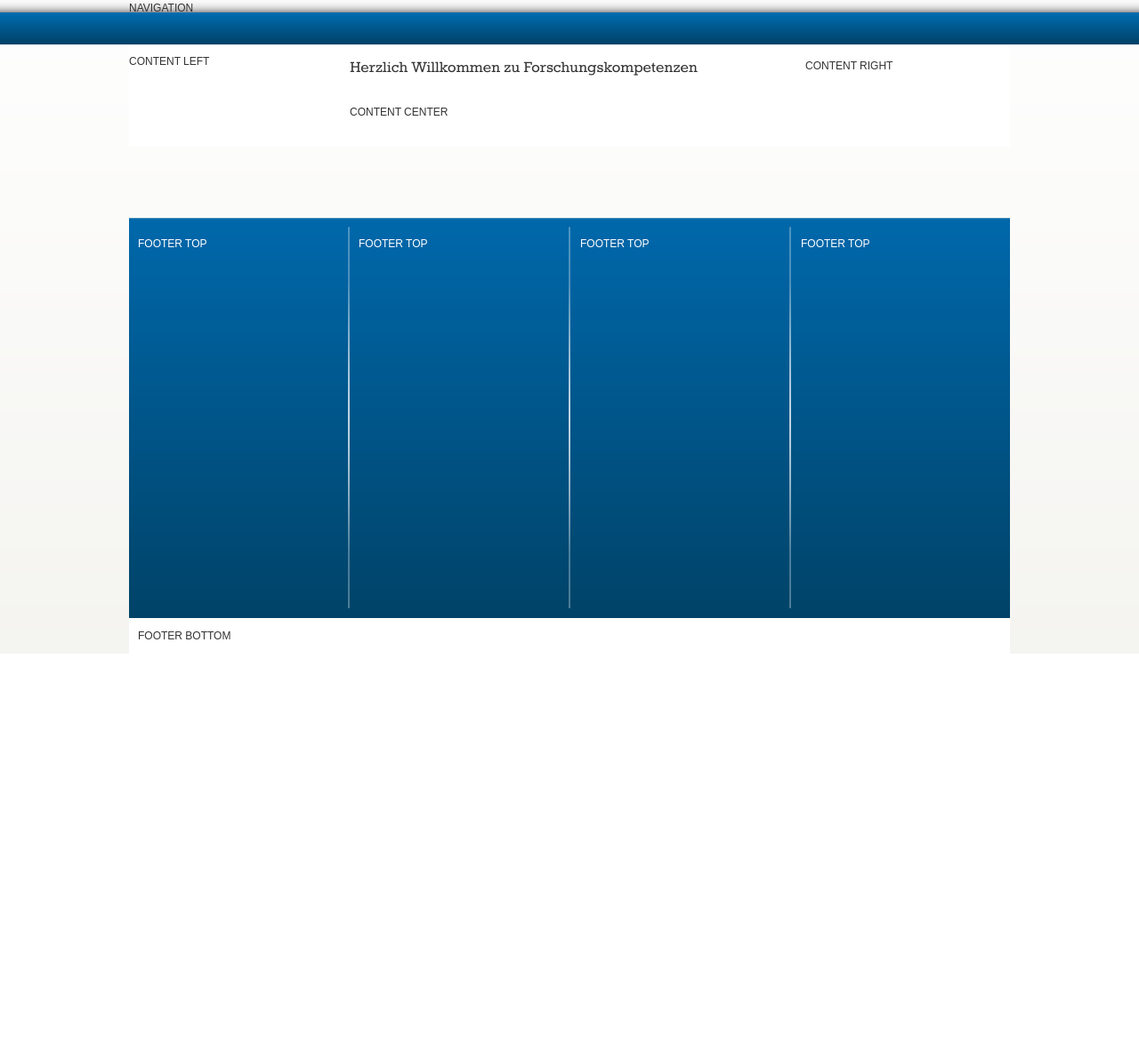
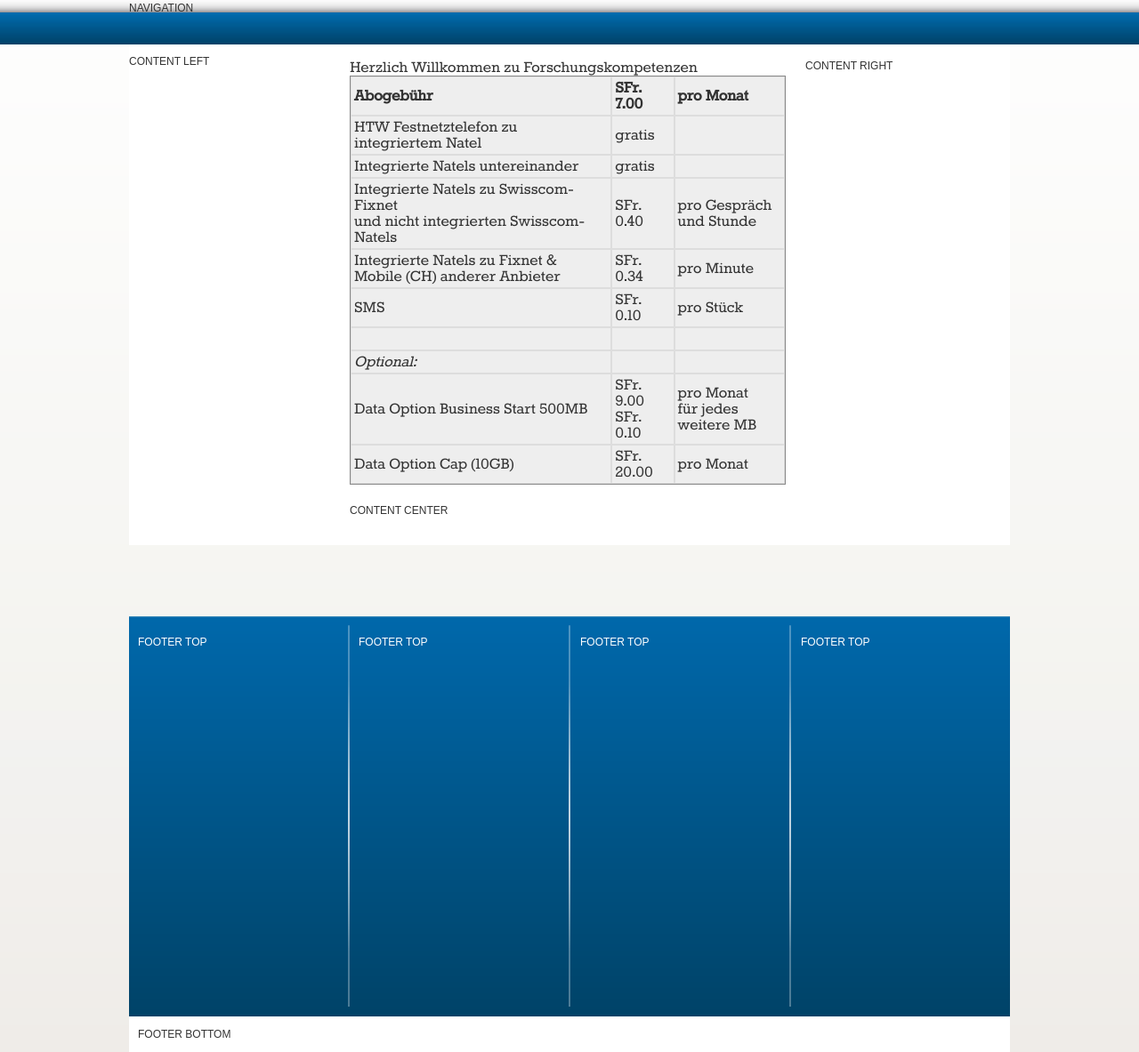
Before and after one commit to Icepick/php_fachkompetenzen, a PHP site: page / in a window 1280 px wide. Shown: the part 100-1283 px from the top of the page at 89% size. Before the commit the page ends 835 px from the top, so only its background shows below. Run offline with PHP 8.4, Linux system fonts and the light colour scheme.

Commit message:
Tabelle einfügen

```diff
--- a/index.php
+++ b/index.php
@@ -37,11 +37,27 @@
 
 			<div id="content_left">CONTENT LEFT</div>
 			<div id="content_center">
+
 				<div id="content_center_top">
-					<h1>Herzlich Willkommen zu Forschungskompetenzen</h1>
+					<h1>Herzlich Willkommen zu Forschungskompetenzen</h>
+
+                    <table width="490" class="contenttable"><tbody><tr><td rowspan="1"><strong>Abogebühr</strong></td><td rowspan="1"><strong>SFr. 7.00</strong></td><td rowspan="1"><strong>pro Monat</strong></td></tr><tr><td rowspan="1">HTW Festnetztelefon zu integriertem Natel</td><td rowspan="1">gratis&nbsp; </td><td></td></tr><tr><td rowspan="1">Integrierte Natels untereinander</td><td rowspan="1">gratis</td><td rowspan="1"></td></tr><tr><td rowspan="1"><p class="bodytext">Integrierte Natels zu Swisscom-Fixnet </p><p>und nicht integrierten Swisscom-Natels</p></td><td rowspan="1">SFr. 0.40</td><td><p class="bodytext"> pro Gespräch</p><p> und Stunde</p></td></tr><tr><td rowspan="1">Integrierte Natels zu Fixnet &amp; Mobile (CH) anderer Anbieter</td><td rowspan="1">SFr. 0.34</td><td>pro Minute</td></tr><tr><td rowspan="1">SMS</td><td rowspan="1">SFr. 0.10 </td><td>pro Stück</td></tr><tr><td rowspan="1">&nbsp;</td><td rowspan="1"></td><td rowspan="1"></td></tr><tr><td rowspan="1"><em>Optional:</em></td><td rowspan="1"></td><td rowspan="1"></td></tr><tr><td rowspan="1">Data Option Business Start 500MB</td><td rowspan="1"><p class="bodytext">SFr. 9.00</p><p>SFr. 0.10</p></td><td rowspan="1"><p class="bodytext">pro Monat</p><p>für jedes weitere MB</p></td></tr><tr><td rowspan="1">Data Option Cap (10GB)<em> <br></em></td><td rowspan="1">SFr. 20.00</td><td rowspan="1"><p class="bodytext">pro Monat</p></td></tr></tbody></table>
+
+
+
+
+
+
+
+
+
+
+
+
 				</div>
+
 				CONTENT CENTER
-			</div>
+		  </div>
 			<div id="content_right">CONTENT RIGHT</div>
 
 		</div>
```
